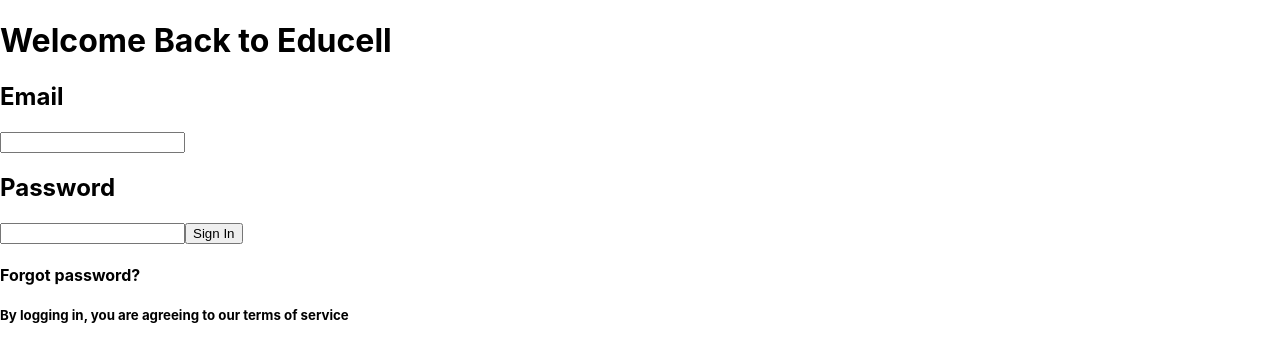
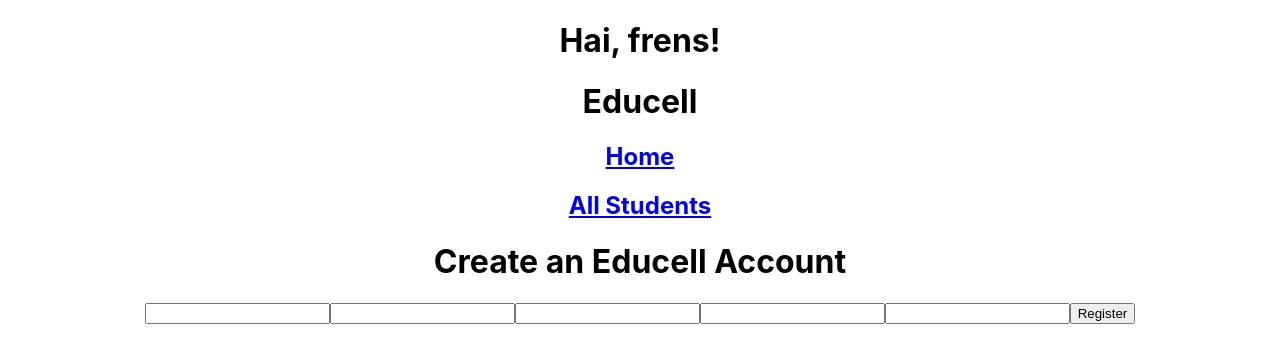
Before and after one commit to RaineBeauDubs/Social-Worker-Project_Proto, a React (Create React App) app in the folder client/: page /register in a window 1280 px wide. Shown: the top 362 px of the page. Built offline with nearby package versions, Linux system fonts and the light colour scheme.

Commit message:
Fixed login and register.

```diff
--- a/client/src/App.js
+++ b/client/src/App.js
@@ -3,20 +3,30 @@
 import './App.css';
 
 
-import Authenticate from './components/auth/Authentication';
+// import Authenticate from './components/auth/Authentication';
 import Navigation from './components/Navigation';
+import Login from './components/auth/Login';
+import Register from './components/auth/Register';
 import Students from './components/students/Students';
 
-const App = Authenticate(
+// const App = Authenticate(
   class App extends Component {
     render() {
       return (
         <div className="App">
           <h1>Hai, frens!</h1>
           <Route
-          path='/'
-          component={Navigation}
-        />
+            path='/'
+            component={Navigation}
+          />
+          <Route
+            path='/login'
+            component={Login}
+          />
+          <Route
+            path='/register'
+            component={Register}
+          />
           <Route
             path='/students'
             component={Students}
@@ -25,6 +35,7 @@
       );
     }
   }
-)
+// )
 
-export default Authenticate(App);
+export default App;
+// export default Authenticate(App);
--- a/client/src/components/auth/Authentication.js
+++ b/client/src/components/auth/Authentication.js
@@ -1,5 +1,6 @@
 import React, { Component } from 'react';
 import Login from './Login';
+import Register from './Register';
 
 const Authenticate = App =>
   class extends Component {
@@ -26,7 +27,7 @@
       if (this.state.loggedIn) {
         return <App />
       } else {
-        return <Login />
+        return <Login /> || <Register />
       }
     }
   }
--- a/client/src/components/auth/Login.js
+++ b/client/src/components/auth/Login.js
@@ -1,12 +1,14 @@
 import React, { Component } from 'react';
 import axios from 'axios';
+import { NavLink } from 'react-router-dom';
 
 class Login extends Component {
   constructor(props) {
     super(props);
     this.state = {
-      email: '',
-      password: ''
+      username: '',
+      password: '',
+      loggedIn: false
     }
   };
 
@@ -19,14 +21,32 @@
   setUser = event => {
     event.preventDefault();
     const user = {
-      email: this.state.email,
+      username: this.state.username,
       password: this.state.password
     }
     axios
-      .post('https://educell.herokuapp.com/api/login', user)
+      .post(
+        'https://educell.herokuapp.com/api/login',
+        user,
+        {
+          headers: {
+            Authorization: localStorage.getItem('token')
+          }
+        }
+      )
       .then(response => {
-        localStorage.setItem('token', response.data.token)
-      });
+        if (response.status === 200) {
+          localStorage.setItem('token', response.data.token)
+          console.log(response.data)
+          this.setState({
+            loggedIn: true
+          })
+        } else {
+          throw new Error()
+        }
+      })
+      .catch(error => console.log(error))
+    this.props.history.push('/students')
   }
 
   render() {
@@ -34,12 +54,12 @@
       <div>
         <h1>Welcome Back to Educell</h1>
         <form onSubmit={this.setUser}>
-          <h2>Email</h2>
+          <h2>Username</h2>
           <input
             type='text'
-            name='email'
+            name='username'
             onChange={this.handleChange}
-            value={this.state.email}
+            value={this.state.username}
             required
           />
           <h2>Password</h2>
@@ -51,6 +71,9 @@
             required
           />
           <button type='submit'>Sign In</button>
+          <NavLink to='/register'>
+            <h4>Don't have an account? Register here!</h4>
+          </NavLink>
           <h4>Forgot password?</h4>
           <h5>By logging in, you are agreeing to our terms of service</h5>
         </form>
--- /dev/null
+++ b/client/src/components/auth/Register.js
@@ -0,0 +1,143 @@
+import React, { Component } from 'react';
+import axios from 'axios';
+
+class Register extends Component {
+  constructor(props) {
+    super(props);
+    this.state = {
+      // firstName: '',
+      // lastName: '',
+      // username: '',
+      // phone: '',
+      // password: '',
+      // confirmPass: '',
+      // organization: ''
+      name: '',
+      username: '',
+      contactInfo: '',
+      password: '',
+      organization: ''
+    };
+  }
+
+  handleChange = event => {
+    this.setState({
+      [event.target.name]: event.target.value
+    });
+  }
+
+  registerNewUser = event => {
+    event.preventDefault();
+    const {
+      name,
+      username,
+      contactInfo,
+      password,
+      organization
+    } = this.state;
+    let newUser = {
+      name,
+      username,
+      contactInfo,
+      password,
+      organization
+    };
+    // const {
+    //   firstName,
+    //   lastName,
+    //   username,
+    //   phone,
+    //   password,
+    //   organization
+    // } = this.state;
+    // let newUser = {
+    //   firstName,
+    //   lastName,
+    //   username,
+    //   phone,
+    //   password,
+    //   organization
+    // };
+
+    axios
+      .post(
+        'https://educell.herokuapp.com/api/register',
+        newUser,
+        { headers: {
+          Authorization: localStorage.getItem('token')
+        }}
+      )
+      .then(response => {
+        if (response.status === 201) {
+          console.log(response.data)
+        } else {
+          throw new Error('Oops! Something went wrong!')
+        }
+        // this.props.history.push('/')
+      })
+      .catch(error => console.log(error))
+    this.props.history.push('/login')
+  }
+
+  render() {
+    return (
+      <div>
+        <h1>Create an Educell Account</h1>
+        <form onSubmit={this.registerNewUser}>
+          {/* <input
+            name="firstName"
+            type="text"
+            value={this.state.firstName}
+            onChange={this.handleChange}
+            required
+          /> */}
+          <input
+            name="name"
+            type="text"
+            value={this.state.name}
+            onChange={this.handleChange}
+            required
+          />
+          <input
+            name="username"
+            type="text"
+            value={this.state.username}
+            onChange={this.handleChange}
+            required
+          />
+          <input
+            name="contactInfo"
+            type="text"
+            value={this.state.contactInfo}
+            onChange={this.handleChange}
+            required
+          />
+          <input
+            name="password"
+            type="password"
+            value={this.state.password}
+            onChange={this.handleChange}
+            required
+          />
+          {/* <input
+            name="confirmPass"
+            type="password"
+            value={this.state.confirmPass}
+            onChange={this.handleChange}
+            required
+          /> */}
+          <input
+            name="organization"
+            type="text"
+            value={this.state.organization}
+            onChange={this.handleChange}
+            required
+          />
+          <button type='submit'>Register</button>
+        </form>
+      </div>
+    )
+  }
+}
+
+export default Register;
```
